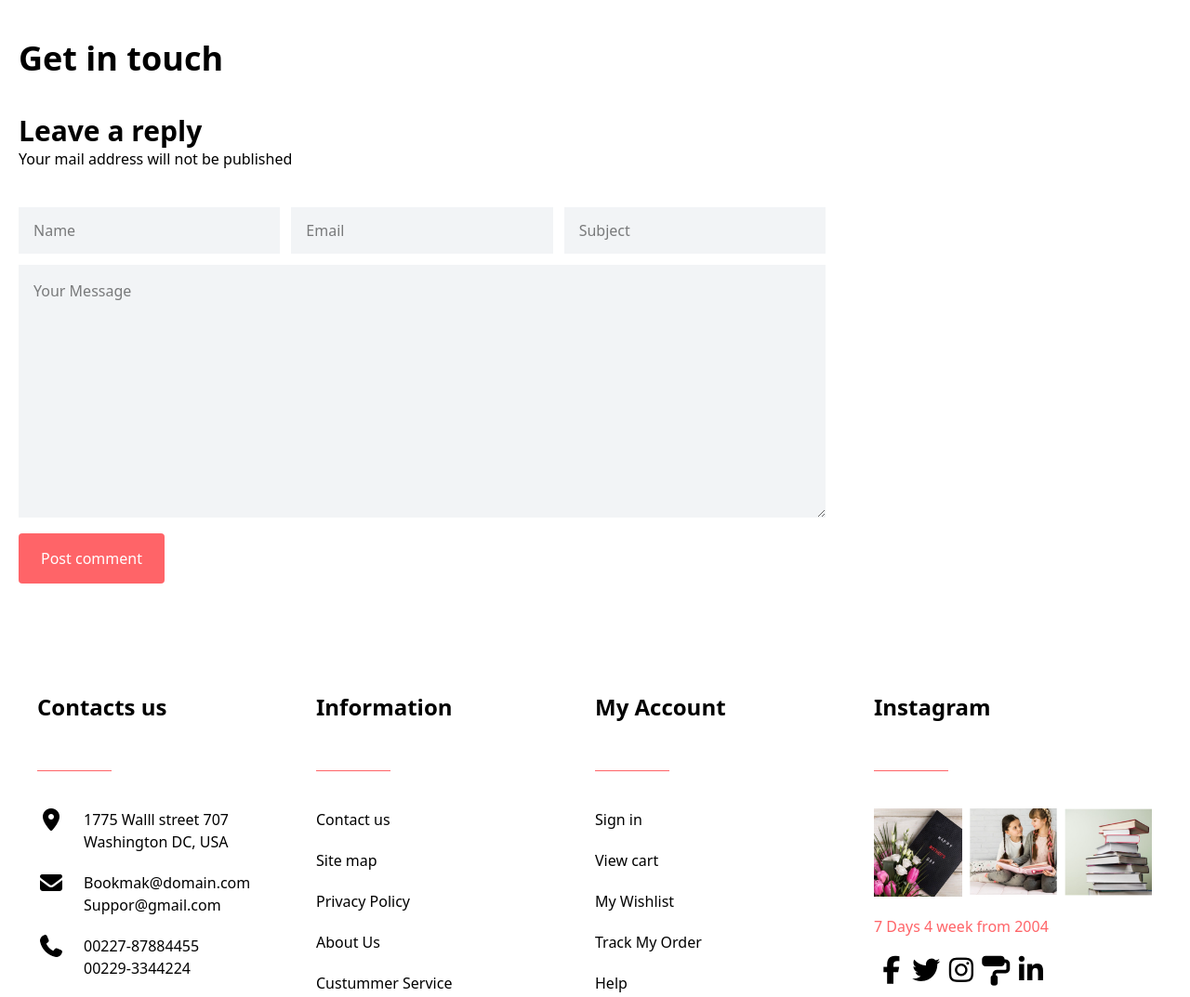
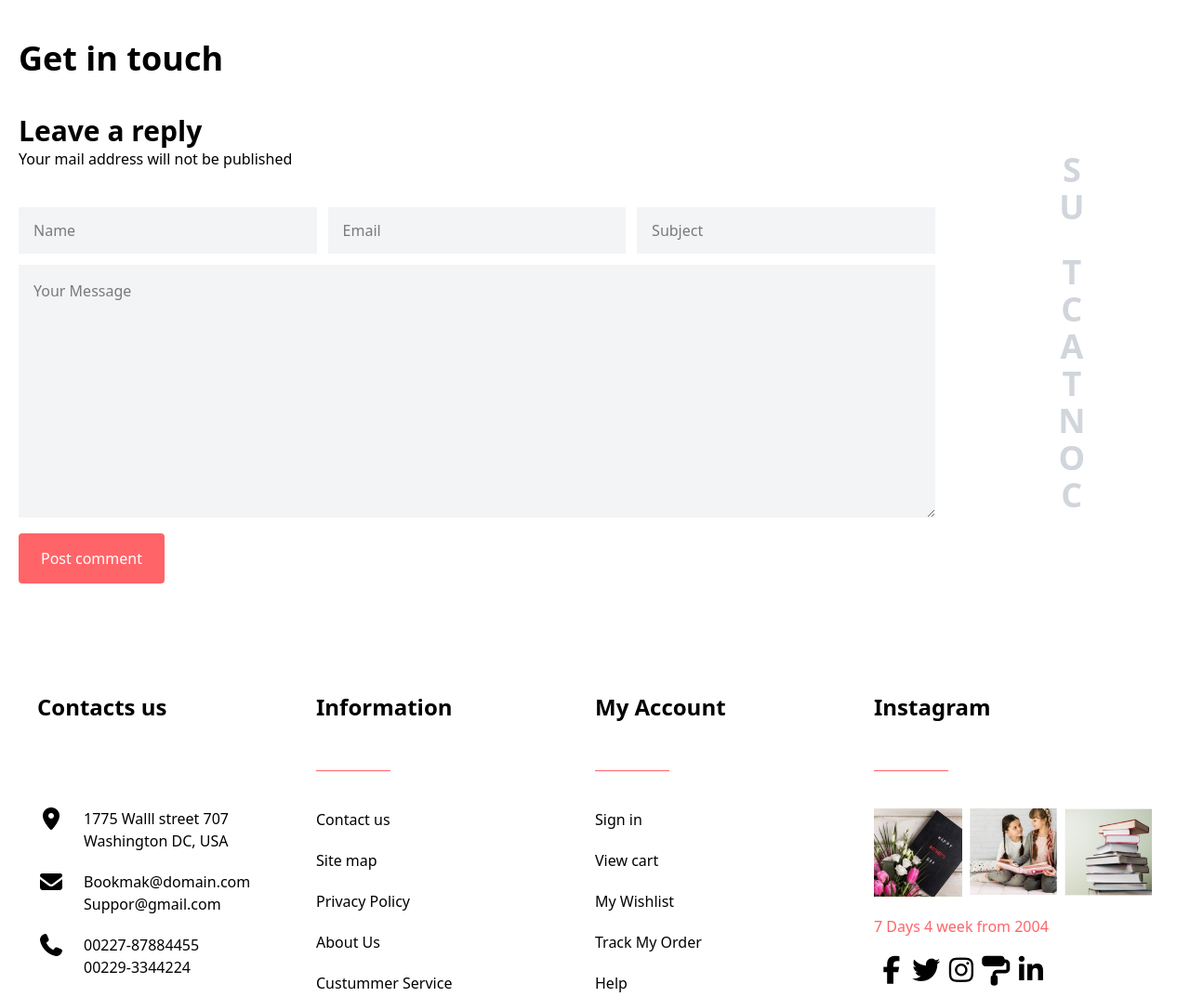
Before and after one commit to Epiphane-code/BookShop-Tailwind, a website: page src/pages/contacts.html in a window 1280 px wide. Shown: the part 775-1848 px from the top of the page at 93% size. Drawn offline with Linux system fonts and the light colour scheme.

Commit message:
correction

```diff
--- a/src/css/input.css
+++ b/src/css/input.css
@@ -1,4 +1 @@
 @import "tailwindcss";
-@tailwind base;
-@tailwind components;
-@tailwind utilities;
--- a/src/pages/contacts.html
+++ b/src/pages/contacts.html
@@ -58,7 +58,7 @@
                     <a class="hover:text-[#FF6468] hover:underline" href="../../index.html">Home</a><a
                         class="hover:text-[#FF6468] hover:underline" href="./shop.html">Shop</a><a
                         class="hover:text-[#FF6468] hover:underline" href="./post.html">Post</a><a
-                        class="hover:text-[#FF6468] hover:underline" href="./contacts.html">Cntact</a>
+                        class="text-[#FF6468] underline" href="./contacts.html">Cntact</a>
                 </ul>
             </nav>
         </section>
@@ -119,37 +119,61 @@
                     referrerpolicy="no-referrer-when-downgrade"></iframe>
             </div>
         </div>
-        <div class=" container mx-auto py-10 p-5 sm:p-auto">
+        <section class="flex">
+            <div class=" container  py-10 p-5 sm:m-auto">
                 <div class="text-4xl font-bold">Get in touch</div>
-            <div class="sm:w-[70%]">
+                <div class="">
                     <div class="mt-10 text-3xl font-bold">Leave a reply</div>
                     <div>Your mail address will not be published</div>
                     <form class="mt-10" action="">
                         <div class="flex flex-col gap-3">
                             <div class="grid sm:grid-cols-3 gap-3">
-                            <input placeholder="Name" class="bg-[#F2F4F6] h-[50px] p-4" type="text"><input placeholder="Email" class="bg-[#F2F4F6] h-[50px] p-4"
-                                type="text"><input placeholder="Subject" class="bg-[#F2F4F6] h-[50px] p-4" type="text">
+                                <input placeholder="Name" class="bg-[#F2F4F6] h-[50px] p-4" type="text"><input
+                                    placeholder="Email" class="bg-[#F2F4F6] h-[50px] p-4" type="text"><input
+                                    placeholder="Subject" class="bg-[#F2F4F6] h-[50px] p-4" type="text">
                             </div>
-                        <textarea placeholder="Your Message" class="w-full bg-[#F2F4F6] p-4" name="" rows="10" id=""></textarea>
+                            <textarea placeholder="Your Message" class="w-full bg-[#F2F4F6] p-4" name="" rows="10"
+                                id=""></textarea>
 
-                        <div class="mt-5"><a class="px-6 py-4 mt-3 h-100 w-100 bg-[#FF6468] text-white rounded"
-                                href="">Post comment</a></div>
+                            <div class="mt-5"><a class="px-6 py-4 mt-3 bg-[#FF6468] text-white rounded" href="">Post
+                                    comment</a></div>
 
 
                         </div>
+
 
                     </form>
 
                 </div>
 
 
+
             </div>
+            <div class="hidden sm:flex items-end justify-center w-1/4">
+                <div class="flex flex-col items-center text-4xl  text-gray-300 pb-[100px]">
+                    <div class="font-black">S</div>
+                    <div class="font-black pb-[30px]">U</div>
+                    <div class="font-black">T</div>
+                    <div class="font-black">C</div>
+                    <div class="font-black">A</div>
+                    <div class="font-black">T</div>
+                    <div class="font-black">N</div>
+                    <div class="font-black">O</div>
+                    <div class="font-black">C</div>
+
+                </div>
+
+            </div>
+
+
+        </section>
+
 
     </main>
     <footer class="container mt-10 p-10 m-auto grid grid-cols-1 sm:grid-cols-2 lg:grid-cols-4">
         <div class="flex flex-col  gap-5">
             <span class="text-2xl font-bold my-3 ">Contacts us</span>
-            <div class="w-[80px] border-b border-[#FF6468] my-5"></div>
+            <div class="w-border-b border-[#FF6468] my-5"></div>
             <div class="flex gap-5 ">
                 <div><i class="fa-solid fa-location-dot text-2xl"></i></div>
                 <div>1775 Walll street 707 <br>Washington DC, USA</div>
```
Also changed, not shown: src/pages/post.html (+1 -1 lines), src/pages/shop.html (+1 -1 lines), src/css/style.css, 1 other file. Lines whose indentation alone changed are shown as unchanged.
